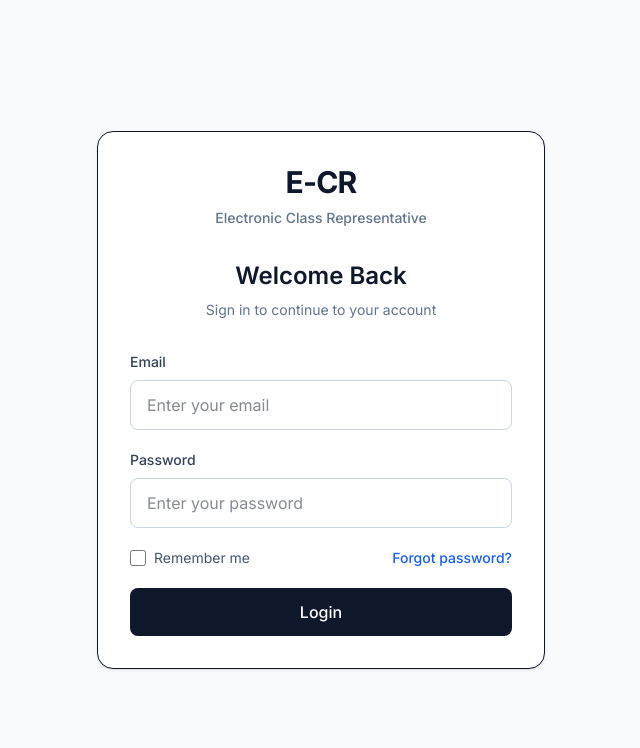
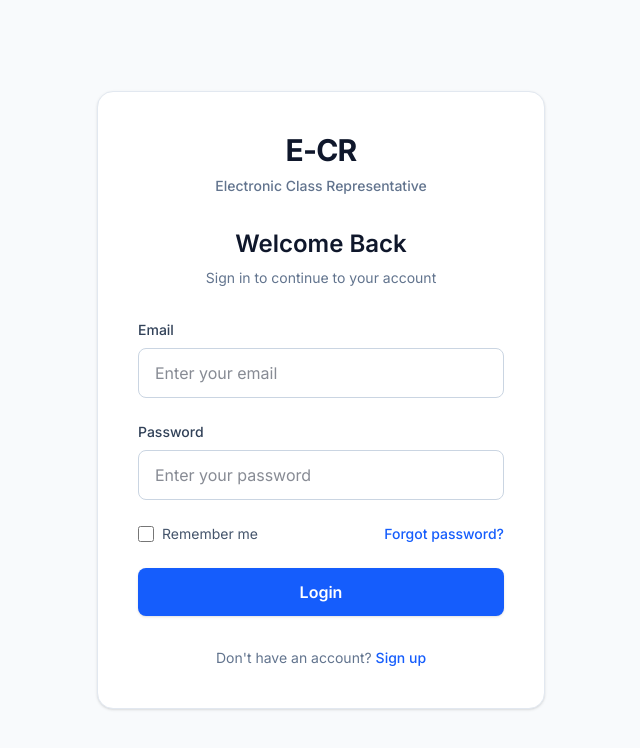
Before and after one commit to sincoders404/Project-E-CR, a Next.js app: page /login in a window 1280 px wide. Shown: the top 748 px of the page, without its empty margins (319-959 px from the left). Built offline with nearby package versions, Linux system fonts and the light colour scheme.

Commit message:
Added sign up option to login page

```diff
--- a/app/login/page.tsx
+++ b/app/login/page.tsx
@@ -1,8 +1,7 @@
 export default function LoginPage() {
   return (
     <main className="flex min-h-screen items-center justify-center bg-slate-50 px-6">
-      <div className="w-full max-w-md rounded-2xl border bg-white p-8 shadow-sm">
-
+     <div className="w-full max-w-md rounded-2xl border border-slate-200 bg-white p-8 shadow-sm sm:p-10">
         {/* Logo */}
        <div className="text-center">
   <h1 className="text-3xl font-bold tracking-tight text-slate-900">
@@ -23,7 +22,7 @@ export default function LoginPage() {
 </div>
 
         {/* Login Form */}
-        <form className="mt-8 space-y-5">
+        <form className="mt-8 space-y-6">
 
           {/* Email */}
           <div>
@@ -78,11 +77,22 @@ export default function LoginPage() {
 
           {/* Login Button */}
           <button
-            type="submit"
-            className="w-full rounded-lg bg-slate-900 px-4 py-3 font-medium text-white transition hover:bg-slate-700"
-          >
-            Login
-          </button>
+  type="submit"
+  className="w-full rounded-lg bg-blue-600 px-4 py-3 font-semibold text-white shadow-sm transition hover:bg-blue-700 hover:shadow-md"
+>
+  Login
+</button>
+<div className="pt-2 text-center">
+  <p className="text-sm text-slate-500">
+    Don't have an account?{" "}
+    <a
+      href="#"
+      className="font-medium text-blue-600 hover:text-blue-700"
+    >
+      Sign up
+    </a>
+  </p>
+</div>
 
         </form>
 
```
